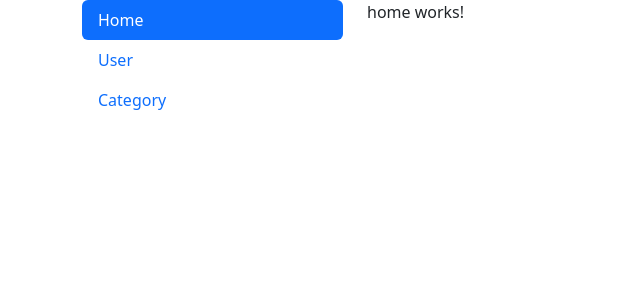
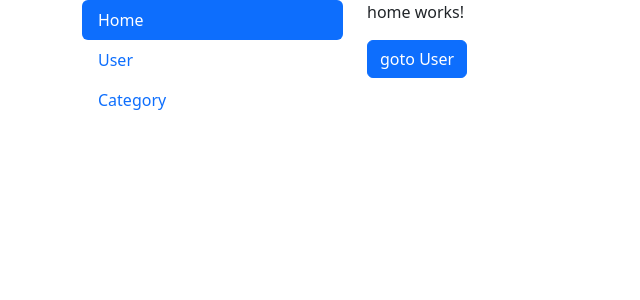
Before and after one commit to crzycode/Angular_Router, an Angular app: page / in a window 1280 px wide. Shown: the top 300 px of the page, without its empty margins (0-640 px from the left). Built offline with nearby package versions, Linux system fonts and the light colour scheme.

Commit message:
Prgramatically router one page to another

```diff
--- a/src/app/home/home.component.html
+++ b/src/app/home/home.component.html
@@ -1 +1,2 @@
 <p>home works!</p>
+<button class="btn btn-primary" (click)="gotouser()">goto User</button>
--- a/src/app/home/home.component.ts
+++ b/src/app/home/home.component.ts
@@ -1,4 +1,5 @@
 import { Component, OnInit } from '@angular/core';
+import { Route, Router } from '@angular/router';
 
 @Component({
   selector: 'app-home',
@@ -7,9 +8,14 @@ import { Component, OnInit } from '@angular/core';
 })
 export class HomeComponent implements OnInit {
 
-  constructor() { }
+  constructor(private router: Router) { }
 
   ngOnInit(): void {
   }
 
+  gotouser(){
+    // this.router.navigateByUrl('/User')
+    // or
+    this.router.navigate(['/User'])
+  }
 }
--- a/src/app/user/user.component.html
+++ b/src/app/user/user.component.html
@@ -1 +1,2 @@
 <p>user works!</p>
+<button class="btn btn-primary" (click)="gotocategory()">goto Category</button>
--- a/src/app/user/user.component.ts
+++ b/src/app/user/user.component.ts
@@ -1,4 +1,5 @@
 import { Component, OnInit } from '@angular/core';
+import { Router } from '@angular/router';
 
 @Component({
   selector: 'app-user',
@@ -7,9 +8,11 @@ import { Component, OnInit } from '@angular/core';
 })
 export class UserComponent implements OnInit {
 
-  constructor() { }
+  constructor(private router: Router) { }
 
   ngOnInit(): void {
   }
-
+  gotocategory(){
+this.router.navigate(['/Category'])
+  }
 }
```
